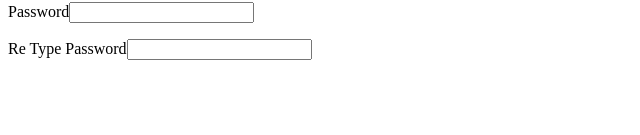
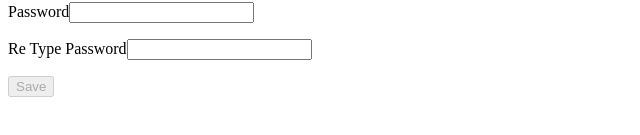
Before and after one commit to parthar555/crew, an Angular app: page /users/create in a window 1280 px wide. Shown: the part 215-350 px from the top of the page, without its empty margins (0-640 px from the left). Built offline with nearby package versions, Linux system fonts and the light colour scheme.

Commit message:
added validation in create user

```diff
--- a/src/app/components/create-users/create-users.component.html
+++ b/src/app/components/create-users/create-users.component.html
@@ -37,5 +37,7 @@
                 Password Mismatched
             </span>
         </p>
+
+        <button [disabled]="!userForm.valid">Save</button>
     </form>
 </div>
--- a/src/app/components/create-users/create-users.component.ts
+++ b/src/app/components/create-users/create-users.component.ts
@@ -21,7 +21,8 @@ export class CreateUsersComponent implements OnInit {
       },
       {
         validators: this.validatesPasswordEqual
-      });
+      }
+    );
   }
 
   public validatesPasswordEqual(c: AbstractControl) {
```
